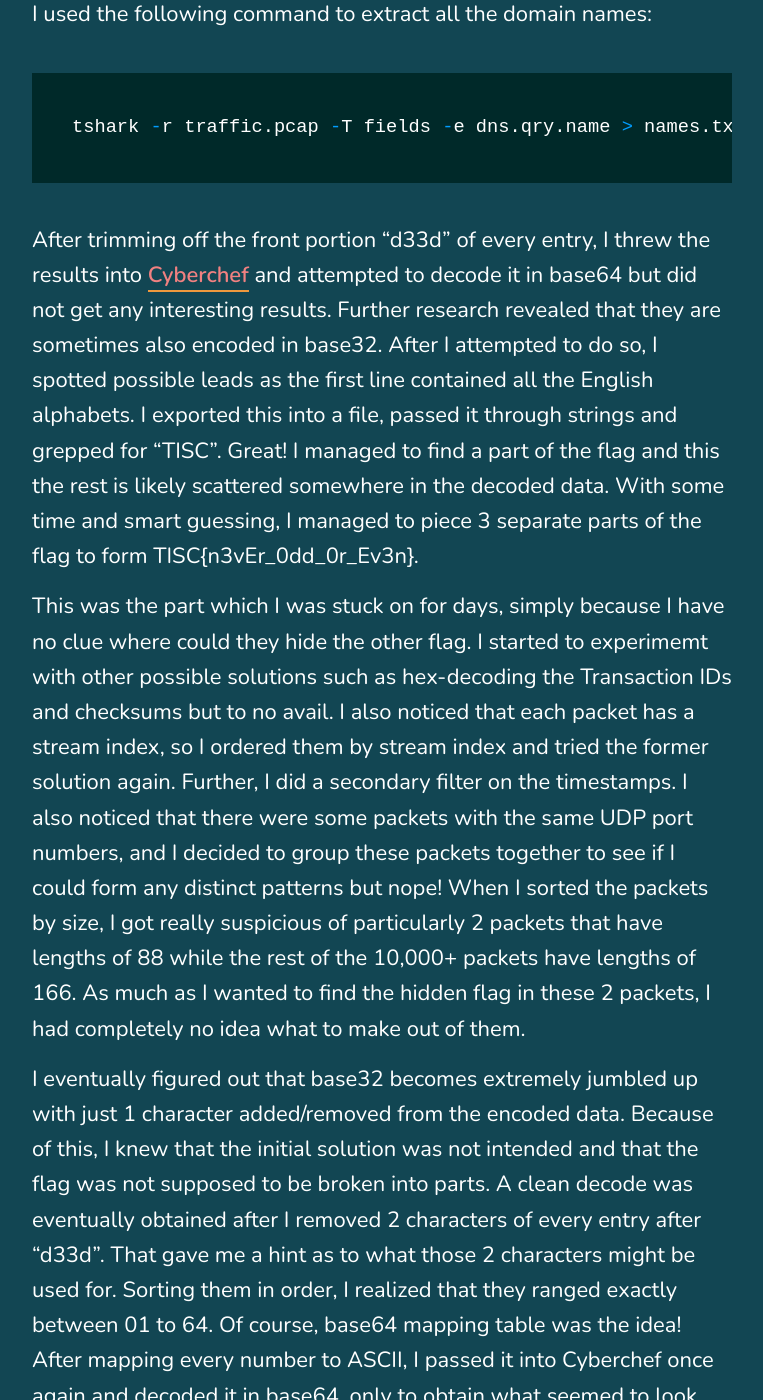
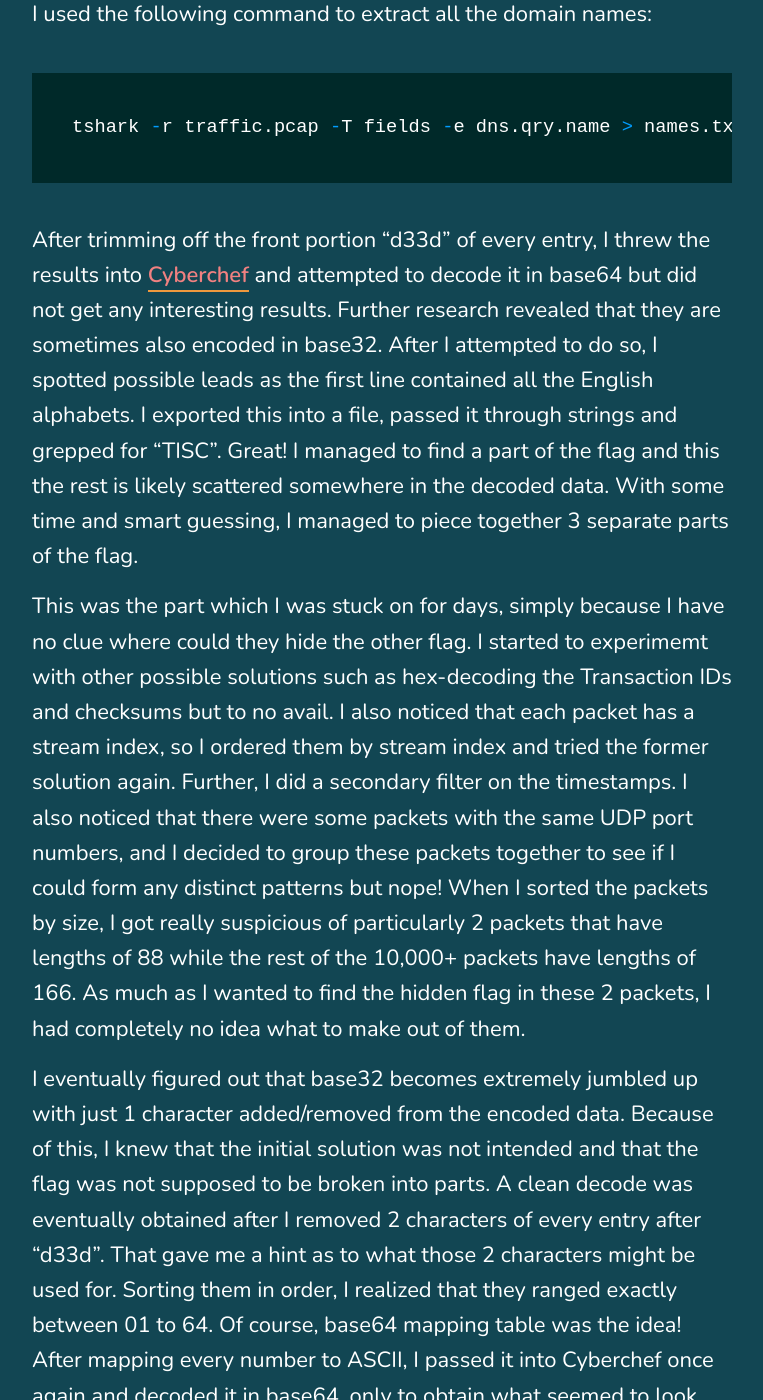
Before and after one commit to jxrrelo/jxrrelo.github.io, a Jekyll site: the page built from _posts/2021-03-01-title3.md, in a window 1280 px wide and 1400 px high, scrolled down 2204 px. Shown: the whole window, without its empty margins (258-1021 px from the left). Built offline with Jekyll 4.4.1, drawn with Linux system fonts in a browser that asks for light colours; nearby versions of some CDN libraries; some of the changed text lies outside the part shown.

Commit message:
Reformat TISC writeup

````diff
--- a/_posts/2021-03-01-title3.md
+++ b/_posts/2021-03-01-title3.md
@@ -29,11 +29,11 @@
 tshark -r traffic.pcap -T fields -e dns.qry.name > names.txt
 ```
 
-After trimming off the front portion "d33d" of every entry, I threw the results into [Cyberchef](https://gchq.github.io/CyberChef/) and attempted to decode it in base64 but did not get any interesting results. Further research revealed that they are sometimes also encoded in base32. After I attempted to do so, I spotted possible leads as the first line contained all the English alphabets. I exported this into a file, passed it through strings and grepped for "TISC". Great! I managed to find a part of the flag and this the rest is likely scattered somewhere in the decoded data. With some time and smart guessing, I managed to piece 3 separate parts of the flag to form TISC{n3vEr_0dd_0r_Ev3n}.
+After trimming off the front portion "d33d" of every entry, I threw the results into [Cyberchef](https://gchq.github.io/CyberChef/) and attempted to decode it in base64 but did not get any interesting results. Further research revealed that they are sometimes also encoded in base32. After I attempted to do so, I spotted possible leads as the first line contained all the English alphabets. I exported this into a file, passed it through strings and grepped for "TISC". Great! I managed to find a part of the flag and this the rest is likely scattered somewhere in the decoded data. With some time and smart guessing, I managed to piece together 3 separate parts of the flag.
 
 This was the part which I was stuck on for days, simply because I have no clue where could they hide the other flag. I started to experimemt with other possible solutions such as hex-decoding the Transaction IDs and checksums but to no avail. I also noticed that each packet has a stream index, so I ordered them by stream index and tried the former solution again. Further, I did a secondary filter on the timestamps. I also noticed that there were some packets with the same UDP port numbers, and I decided to group these packets together to see if I could form any distinct patterns but nope! When I sorted the packets by size, I got really suspicious of particularly 2 packets that have lengths of 88 while the rest of the 10,000+ packets have lengths of 166. As much as I wanted to find the hidden flag in these 2 packets, I had completely no idea what to make out of them.
 
-I eventually figured out that base32 becomes extremely jumbled up with just 1 character added/removed from the encoded data. Because of this, I knew that the initial solution was not intended and that the flag was not supposed to be broken into parts. A clean decode was eventually obtained after I removed 2 characters of every entry after "d33d". That gave me a hint as to what those 2 characters might be used for. Sorting them in order, I realized that they ranged exactly between 01 to 64. Of course, base64 mapping table was the idea! After mapping every number to ASCII, I passed it into Cyberchef once again and decoded it in base64, only to obtain what seemed to look like... a Word Document?! I exported this file and it looked empty initially, but it was just a string that was in white! The string wrote "What you seek is within". Using binwalk, it turns out that the file was both a .docx and an Archive at the same time. I unzipped the file I obtained many other directories and .xml files. By recursively grepping, I finally managed to locate the other flag: TISC{1iv3_n0t_0n_3vi1}.
+I eventually figured out that base32 becomes extremely jumbled up with just 1 character added/removed from the encoded data. Because of this, I knew that the initial solution was not intended and that the flag was not supposed to be broken into parts. A clean decode was eventually obtained after I removed 2 characters of every entry after "d33d". That gave me a hint as to what those 2 characters might be used for. Sorting them in order, I realized that they ranged exactly between 01 to 64. Of course, base64 mapping table was the idea! After mapping every number to ASCII, I passed it into Cyberchef once again and decoded it in base64, only to obtain what seemed to look like... a Word Document?! I exported this file and it looked empty initially, but it was just a string that was in white! The string wrote "What you seek is within". Using binwalk, it turns out that the file was both a .docx and an Archive at the same time. I unzipped the file I obtained many other directories and .xml files. By recursively grepping, I finally managed to locate the other flag.
 
 Flag 1: `TISC{1iv3_n0t_0n_3vi1}`
 
````
